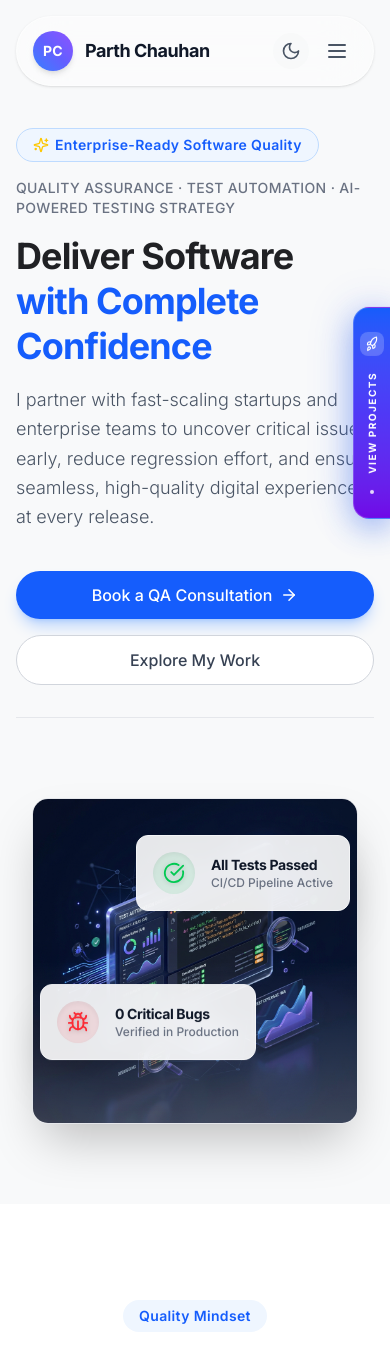
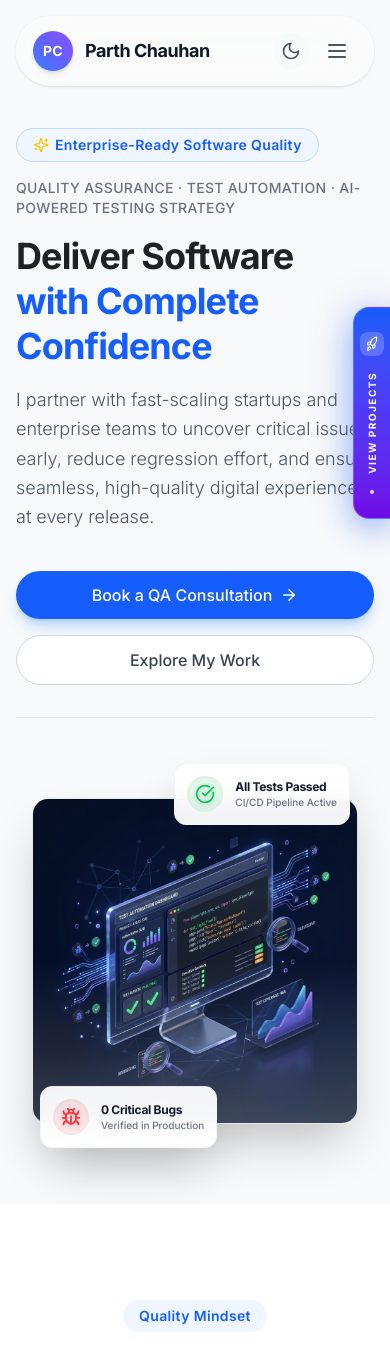
Before and after one commit to ParthChauhan2003/Portfolio, a React (Vite) app: page / in a window 390 px wide. Shown: the top 1345 px of the page. Built offline with nearby package versions, Linux system fonts and the light colour scheme.

Commit message:
style: improve mobile responsiveness and layout of Hero section status badges

```diff
--- a/src/app/components/Hero.tsx
+++ b/src/app/components/Hero.tsx
@@ -129,14 +129,14 @@ export const Hero: React.FC<HeroProps> = ({ darkMode }) => {
                   opacity: { delay: 0.8, duration: 0.5 },
                   y: { repeat: Infinity, duration: 4, ease: "easeInOut" }
                 }}
-                className={`absolute top-12 right-2 md:-right-10 p-4 rounded-xl shadow-2xl flex items-center gap-4 border z-10 max-w-[calc(100vw-2rem)] ${darkMode ? 'bg-gray-800/90 border-gray-700 backdrop-blur-md' : 'bg-white/90 border-gray-100 backdrop-blur-md'}`}
+                className={`absolute -top-6 right-2 sm:top-12 sm:-right-6 md:-right-10 p-3 sm:p-4 rounded-xl shadow-2xl flex items-center gap-3 sm:gap-4 border z-10 max-w-[calc(100vw-2rem)] sm:max-w-none ${darkMode ? 'bg-gray-800/95 border-gray-700 backdrop-blur-md' : 'bg-white/95 border-gray-100 backdrop-blur-md'}`}
               >
-                <div className="bg-green-500/10 text-green-500 p-2.5 rounded-full shadow-inner">
-                  <CheckCircle size={22} className="drop-shadow-sm" />
+                <div className="bg-green-500/10 text-green-500 p-2 sm:p-2.5 rounded-full shadow-inner">
+                  <CheckCircle className="w-5 h-5 sm:w-[22px] sm:h-[22px] drop-shadow-sm" />
                 </div>
                 <div>
-                  <p className={`text-sm font-bold tracking-tight ${darkMode ? 'text-white' : 'text-gray-900'}`}>All Tests Passed</p>
-                  <p className={`text-xs font-medium ${darkMode ? 'text-gray-400' : 'text-gray-500'}`}>CI/CD Pipeline Active</p>
+                  <p className={`text-xs sm:text-sm font-bold tracking-tight ${darkMode ? 'text-white' : 'text-gray-900'}`}>All Tests Passed</p>
+                  <p className={`text-[10px] sm:text-xs font-medium ${darkMode ? 'text-gray-400' : 'text-gray-500'}`}>CI/CD Pipeline Active</p>
                 </div>
               </motion.div>
 
@@ -152,14 +152,14 @@ export const Hero: React.FC<HeroProps> = ({ darkMode }) => {
                   opacity: { delay: 1, duration: 0.5 },
                   y: { repeat: Infinity, duration: 5, ease: "easeInOut", delay: 0.5 }
                 }}
-                className={`absolute bottom-16 left-2 md:-left-10 p-4 rounded-xl shadow-2xl flex items-center gap-4 border z-10 max-w-[calc(100vw-2rem)] ${darkMode ? 'bg-gray-800/90 border-gray-700 backdrop-blur-md' : 'bg-white/90 border-gray-100 backdrop-blur-md'}`}
+                className={`absolute -bottom-6 left-2 sm:bottom-16 sm:-left-6 md:-left-10 p-3 sm:p-4 rounded-xl shadow-2xl flex items-center gap-3 sm:gap-4 border z-10 max-w-[calc(100vw-2rem)] sm:max-w-none ${darkMode ? 'bg-gray-800/95 border-gray-700 backdrop-blur-md' : 'bg-white/95 border-gray-100 backdrop-blur-md'}`}
               >
-                <div className="bg-red-500/10 text-red-500 p-2.5 rounded-full shadow-inner">
-                  <Bug size={22} className="drop-shadow-sm" />
+                <div className="bg-red-500/10 text-red-500 p-2 sm:p-2.5 rounded-full shadow-inner">
+                  <Bug className="w-5 h-5 sm:w-[22px] sm:h-[22px] drop-shadow-sm" />
                 </div>
                 <div>
-                  <p className={`text-sm font-bold tracking-tight ${darkMode ? 'text-white' : 'text-gray-900'}`}>0 Critical Bugs</p>
-                  <p className={`text-xs font-medium ${darkMode ? 'text-gray-400' : 'text-gray-500'}`}>Verified in Production</p>
+                  <p className={`text-xs sm:text-sm font-bold tracking-tight ${darkMode ? 'text-white' : 'text-gray-900'}`}>0 Critical Bugs</p>
+                  <p className={`text-[10px] sm:text-xs font-medium ${darkMode ? 'text-gray-400' : 'text-gray-500'}`}>Verified in Production</p>
                 </div>
               </motion.div>
             </div>
```
